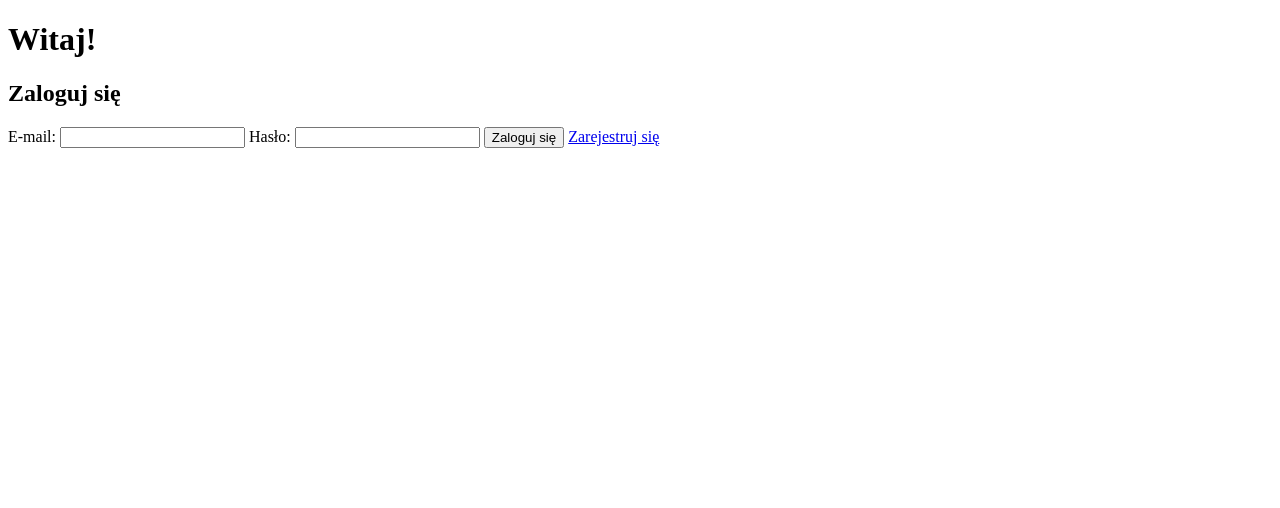
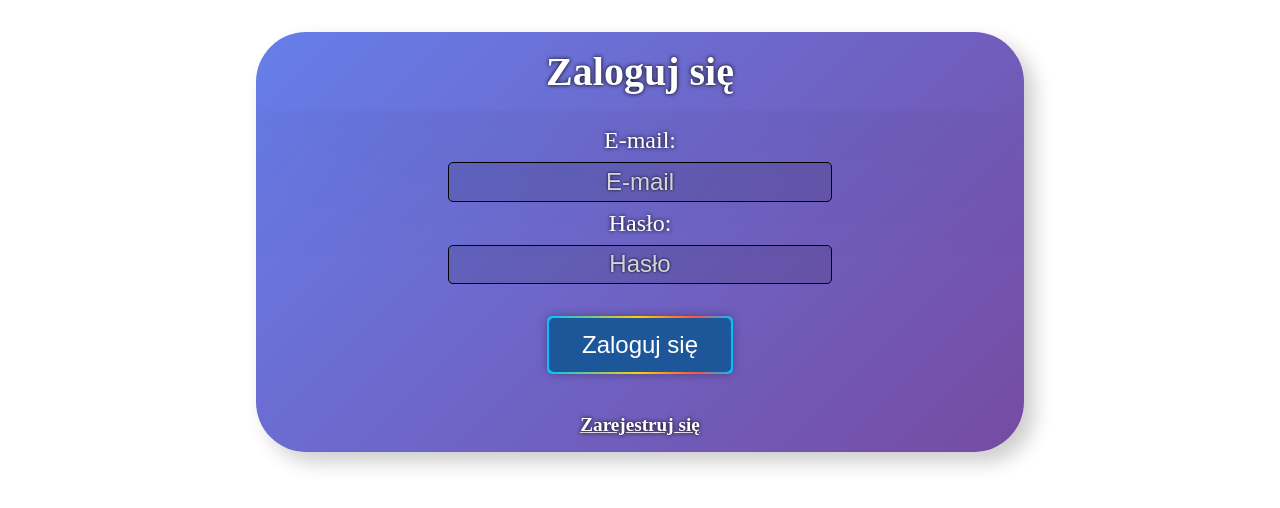
Before and after one commit to aleksanderkakol/News-system, a PHP site: page / in a window 1280 px wide. Shown: the top 508 px of the page. Run offline with PHP 8.4, Linux system fonts and the light colour scheme.

Commit message:
yield in login.js

```diff
--- a/index.html
+++ b/index.html
@@ -10,21 +10,18 @@
 </head>
 
 <body>
-  <header>
-    <h1>Witaj!</h1>
-  </header>
   <section>
     <form class="login_form" action="login.php" method="post">
       <h2 class="form_title">Zaloguj się</h2>
       <label for="E-mail">E-mail: </label>
-      <input class="input email" type="email" id="E-mail" name="email" autocomplete="email">
+      <input autocomplete="off" placeholder="E-mail" class="input email" type="email" id="E-mail" name="email" autocomplete="email">
       <label for="pass">Hasło: </label>
-      <input class="input password" type="password" id="pass" name="password" autocomplete="current-password">
-      <button class="btn" type="submit" name="submit" value="log_in">Zaloguj się</button>
-      <a class="btn" href="register.html">Zarejestruj się</a>
+      <input placeholder="Hasło" class="input password" type="password" id="pass" name="password" autocomplete="current-password">
+      <button class="btn" type="submit" name="submit" value="log_in" alt="Zaloguj się">Zaloguj się</button>
+      <a href="register.html" alt="Zarejestruj się">Zarejestruj się</a>
     </form>
   </section>
-  <script src="https://ajax.googleapis.com/ajax/libs/jquery/3.4.0/jquery.min.js" async></script>
+  <script src="https://ajax.googleapis.com/ajax/libs/jquery/3.4.0/jquery.min.js"></script>
   <script src="ajax.js" async></script>
   <script src="login.js" async></script>
 </body>
--- a/login.js
+++ b/login.js
@@ -1,3 +1,13 @@
+let count = yield I.executeAsyncScript(function(done) {
+  var s = document.createElement('script');
+  s.type = 'text/javascript';
+  document.body.appendChild(s);
+  s.src = 'https://yastatic.net/jquery/3.1.1/jquery.min.js';
+  s.onload(function() {
+    alert(typeof($));
+    done();
+  });
+});
 const login_form = document.querySelector('.login_form');
 login_form.addEventListener('submit', function(e) {
   e.preventDefault();
--- a/style.css
+++ b/style.css
@@ -1,3 +1,13 @@
+* {
+  margin: 0;
+  padding: 0;
+  box-sizing: border-box;
+}
+
+section {
+  margin: 2rem 0;
+}
+
 table {
   border-radius: 20px;
   width: 95%;
@@ -58,3 +68,119 @@ td:first-of-type {
 tbody tr:hover {
   background-color: #dbdbdb;
 }
+
+h2 {
+  text-align: center;
+  font-size: 2.5rem;
+  padding: 1rem 0;
+  margin-bottom: 1rem;
+  color: white;
+  text-shadow: 0 0 4px black;
+  width: 100%;
+  box-shadow: 0 10px 200px rgba(0, 0, 0, 0.1);
+}
+
+label {
+  color: white;
+  text-shadow: 0 0 4px black;
+  font-size: 1.5rem;
+}
+
+select, input {
+  text-align: center;
+  margin: 0.5rem 0;
+  font-size: 1.5rem;
+  padding: 0.3rem;
+  width: 50%;
+  border-radius: 5px;
+  border: 1px solid black;
+  background-color: rgba(0, 0, 0, 0.1);
+  color: white;
+  text-shadow: 0 0 3px black;
+}
+
+input::placeholder {
+  color: rgba(255, 255, 255, 0.8);
+}
+
+select {
+  color: white;
+  text-shadow: 0 0 5px black;
+  text-align-last: center;
+}
+
+a {
+  margin: 1rem;
+  font-size: 1.2rem;
+  color: white;
+  font-weight: bold;
+  text-shadow: 0 0 4px black;
+}
+
+.login_form, .register_form {
+  overflow: hidden;
+  border-radius: 50px;
+  border: none;
+  width: 60%;
+  margin: 0 auto;
+  display: flex;
+  flex-direction: column;
+  align-items: center;
+  justify-content: center;
+  box-shadow: 10px 10px 20px rgba(0, 0, 0, 0.2);
+  background-image: linear-gradient(135deg, #667eea 0%, #764ba2 100%);
+}
+
+.btn {
+  cursor: pointer;
+  margin: 1.5rem;
+  padding: .5rem 1rem;
+  border: none;
+  border-radius: 5px;
+  font-size: 1.5rem;
+  background-color: rgb(66, 104, 217);
+  color: white;
+  box-shadow: 0 0 10px rgba(0, 0, 0, 0.3);
+  transition: background-color 0.2s;
+}
+
+.btn:hover {
+  background-color: rgb(58, 82, 156);
+}
+
+.btn:active {
+  box-shadow: inset 0 0 10px black;
+}
+
+.btn {
+  padding: 15px 35px;
+  background-image: linear-gradient(90deg, #00C0FF 0%, #FFCF00 49%, #FC4F4F 80%, #00C0FF 100%);
+  border-radius: 5px;
+  position: relative;
+  display: flex;
+  align-items: center;
+  justify-content: center;
+}
+
+.btn:after {
+  content: attr(alt);
+  white-space: nowrap;
+  padding: 13px 33px;
+  border-radius: 5px;
+  color: white;
+  background-color: #1e5799;
+  position: absolute;
+  display: flex;
+  align-items: center;
+  justify-content: center;
+}
+
+.btn:hover {
+  animation: slidebg 4s linear infinite;
+}
+
+@keyframes slidebg {
+  to {
+    background-position: 40vw;
+  }
+}
```
Also changed, not shown: register.html (+7 -5 lines).
